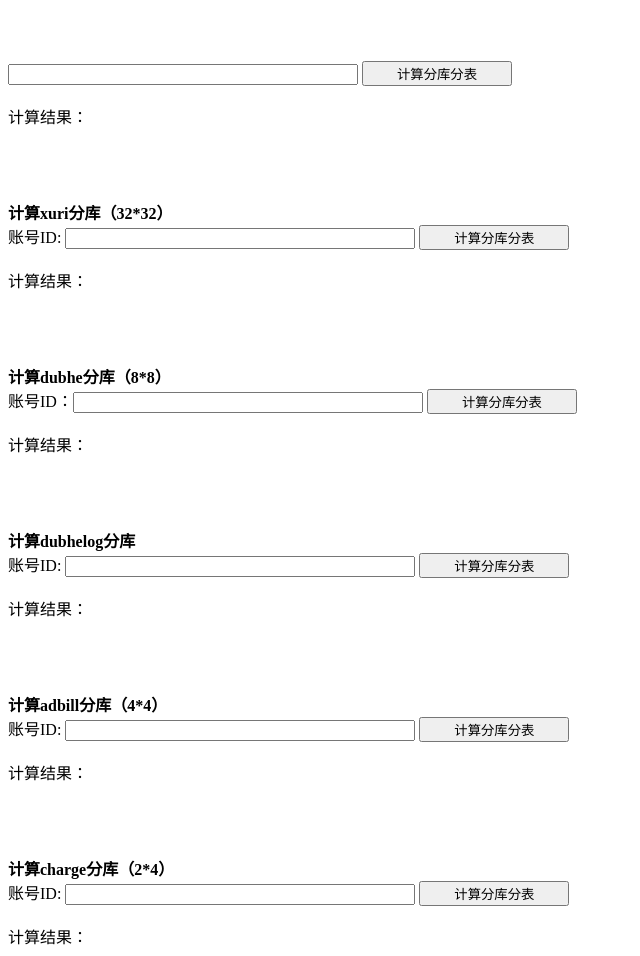
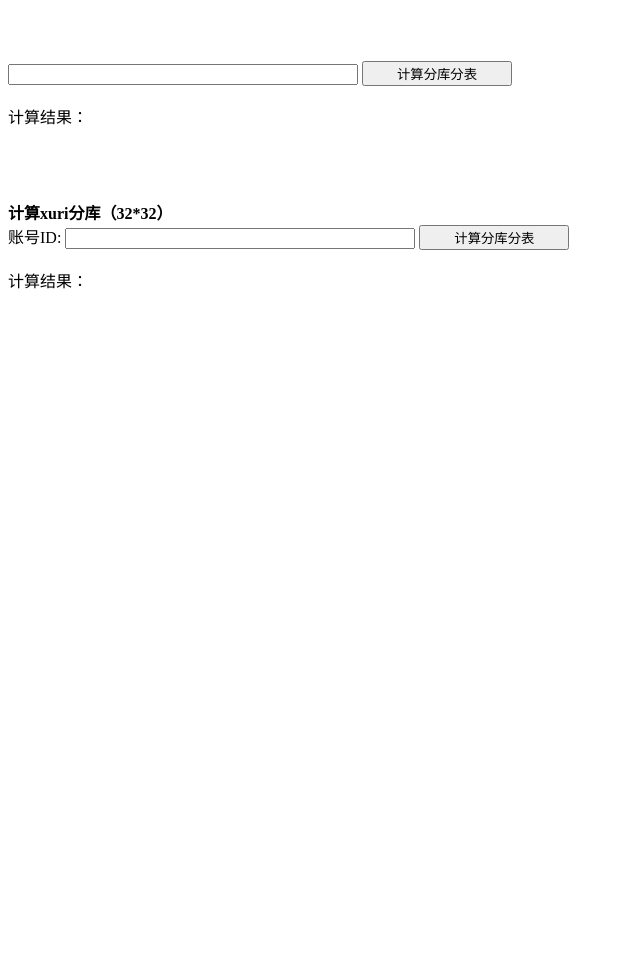
Before and after one commit to fengziboboy/CommonUtils, a plain HTML site: page 常用工具积累.html in a window 1280 px wide. Shown: the part 610-1566 px from the top of the page, without its empty margins (0-640 px from the left). After the commit the page ends 910 px from the top, so only its background shows below. Drawn offline with Linux system fonts and the light colour scheme.

Commit message:
更新常用工具HTML

```diff
--- a/常用工具积累.html
+++ b/常用工具积累.html
@@ -26,23 +26,6 @@
 		return this.replace(/(^\s*)|(\s*$)/g, "");
 	}
 
-	function displayNID() {
-		var accountid = document.getElementById("accountid").value;
-		if (checkNum(accountid)) {
-			dbn = (accountid % 8) + 1;
-			tbn = ((Math.floor(accountid / 8)) % 8) + 1;
-			document.getElementById("res").innerHTML = "0" + dbn + "_" + "0" + tbn;
-		}
-	}
-
-	function displayLogNID() {
-		var accountid = document.getElementById("userid").value;
-		if (checkNum(accountid)) {
-			dbn = accountid % 128;
-			document.getElementById("dubhelogRes").innerHTML = dbn;
-		}
-	}
-
 	function displayXuRiNID() {
 		var accountid = document.getElementById("XuRiaccountid").value;
 		if (checkNum(accountid)) {
@@ -52,22 +35,7 @@
 		}
 	}
 
-	function displayAdbillID() {
-		var accountid = document.getElementById("adbillAccountid").value;
-		if (checkNum(accountid)) {
-			dbn = (accountid % 4) + 1;
-			tbn = ((Math.floor(accountid / 4)) % 4) + 1;
-			document.getElementById("resAdbill").innerHTML = "0" + dbn + "_" + "0" + tbn;
-		}
-	}
-	function displayChargeID() {
-		var accountid = document.getElementById("chargeAccountid").value;
-		if (checkNum(accountid)) {
-			dbn = (accountid % 2) + 1;
-			tbn = ((Math.floor(accountid / 2)) % 4) + 1;
-			document.getElementById("resCharge").innerHTML = "0" + dbn + "_" + "0" + tbn;
-		}
-	}
+
 
 	function displaySkuID() {
 		var accountid = document.getElementById("skuAccountid").value;
@@ -234,52 +202,6 @@
 		计算结果：<span style="width:100px;" id="resXuRi"></span>
 	</div>
 
-	<br />
-	<br />
-	<br />
-	<br />
-	<div>
-		<strong>计算dubhe分库（8*8）</strong><br />
-		账号ID：<input type="text" id="accountid" />
-		<button onclick="displayNID()">计算分库分表</button>
-		<br /><br />
-		计算结果：<span style="width:100px;" id="res"></span>
-	</div>
-	<br />
-	<br />
-	<br />
-	<br />
-	<div>
-		<strong>计算dubhelog分库</strong><br />
-		账号ID: <input type="text" id="userid" />
-		<button onclick="displayLogNID()">计算分库分表</button>
-		<br /><br />
-		计算结果：<span style="width:100px;" id="dubhelogRes"></span>
-	</div>
-	<br />
-	<br />
-	<br />
-	<br />
-	<div>
-		<strong>计算adbill分库（4*4）</strong><br />
-		账号ID: <input type="text" id="adbillAccountid" />
-		<button onclick="displayAdbillID()">计算分库分表</button>
-		<br /><br />
-		计算结果：<span style="width:100px;" id="resAdbill"></span>
-	</div>
-	<br />
-	<br />
-	<br />
-	<br />
-
-	<div>
-		<strong>计算charge分库（2*4）</strong><br />
-		账号ID: <input type="text" id="chargeAccountid" />
-		<button onclick="displayChargeID()">计算分库分表</button>
-		<br /><br />
-		计算结果：<span style="width:100px;" id="resCharge"></span>
-	</div>
-
 </body>
 
 </html>
```
Also changed, not shown: 1 other file.
